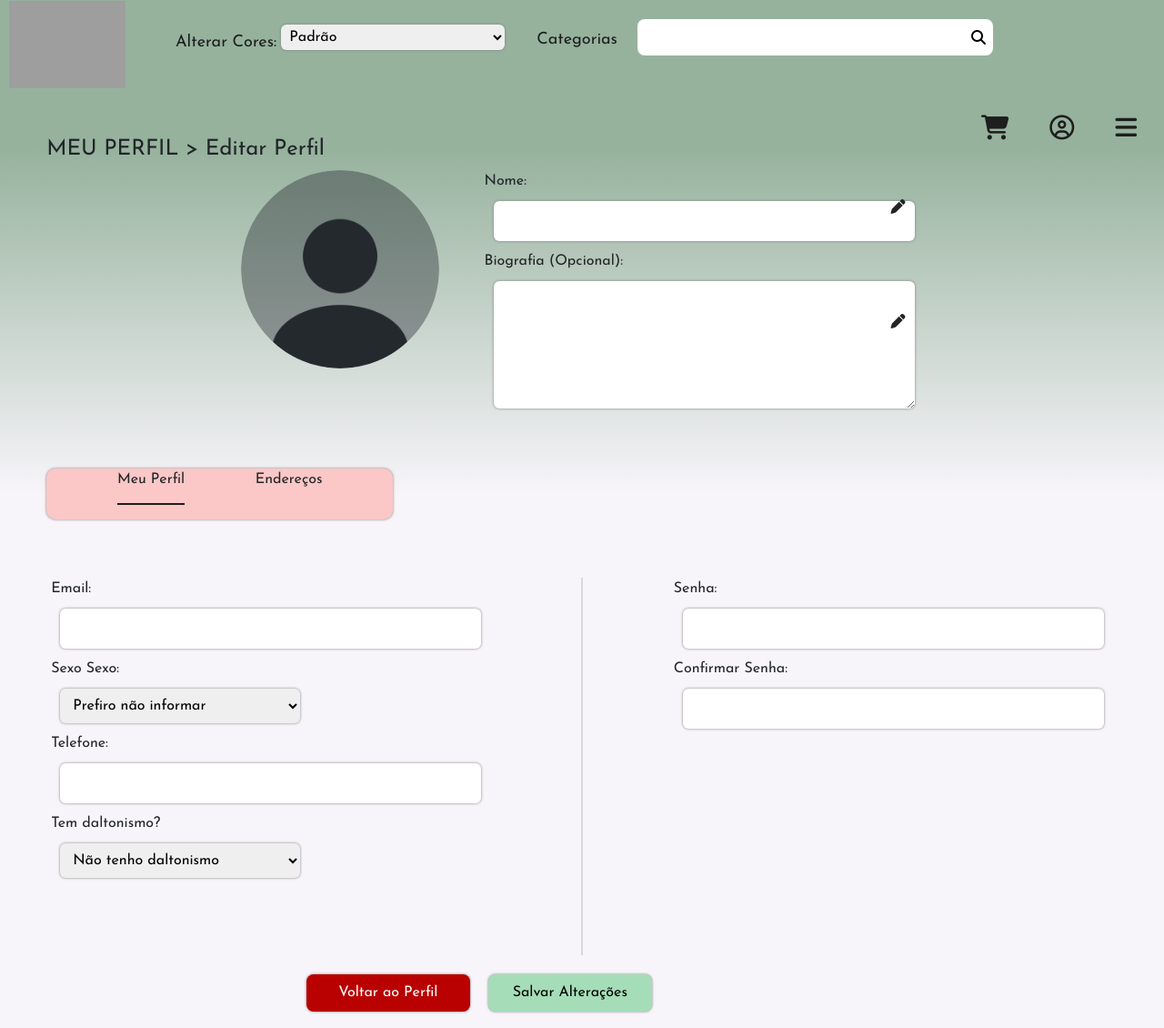
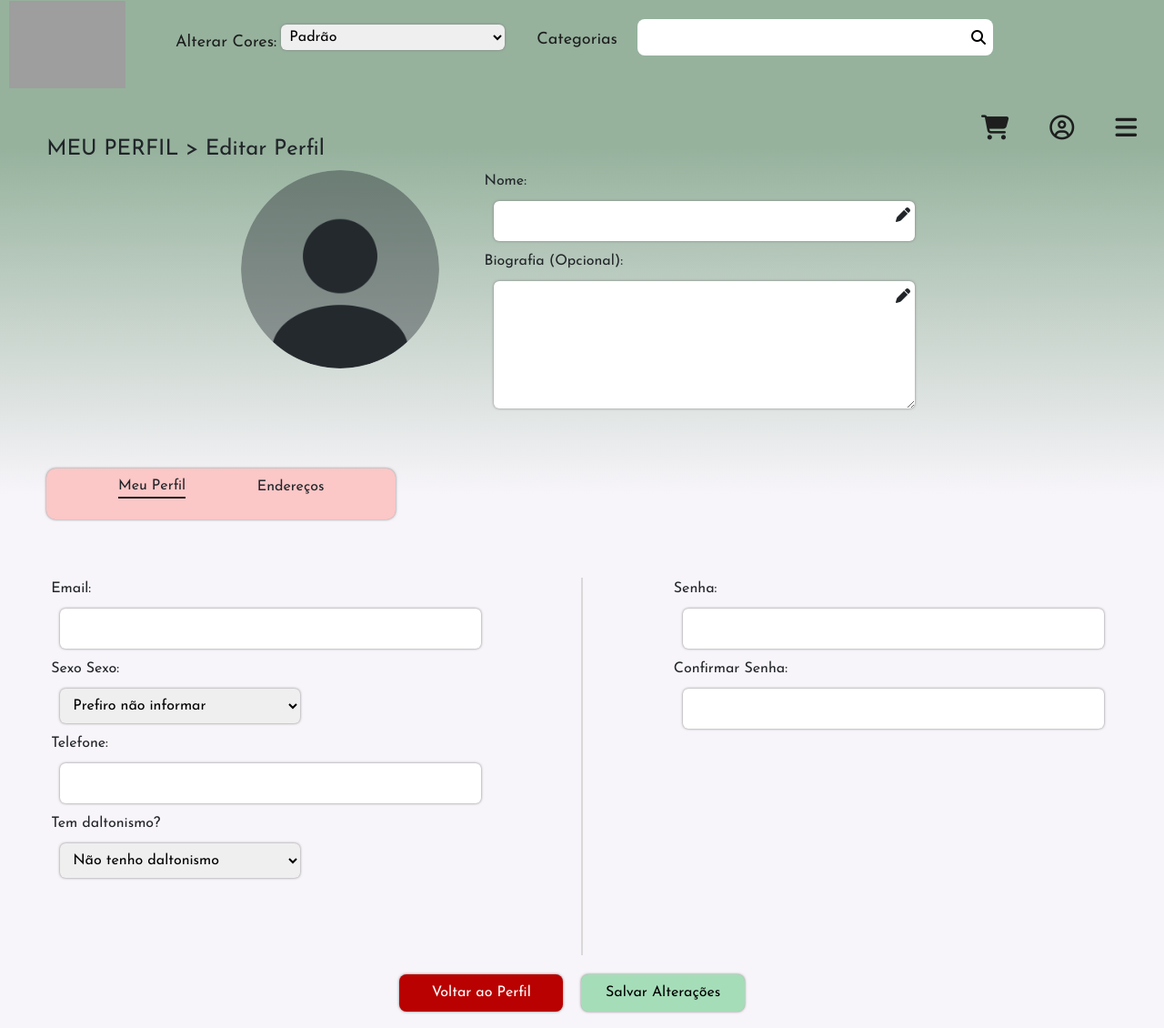
Before and after one commit to osakirii/bookersgalaxy_src, a PHP site: page /perfil/editarPerfil.php in a window 1280 px wide. Shown: the whole page at 91% size. Run offline with PHP 8.4, Linux system fonts and the light colour scheme; data comes from the database, SQL or seed files in the repository; data that the repository does not hold is empty; some libraries are stand-ins or nearby versions; some web fonts are replaced; grey boxes are pictures that could not be loaded.

Commit message:
pogchamp

```diff
--- a/compra/log.txt
+++ b/compra/log.txt
@@ -91,3 +91,5 @@ Requisição recebida: []
 Requisição recebida: []
 Requisição recebida: []
 Requisição recebida: []
+Requisição recebida: []
+Requisição recebida: []
--- a/css/carrinho.css
+++ b/css/carrinho.css
@@ -161,7 +161,7 @@ div.acoes{
 }
 
 .empty-cart p {
-    color: #666;
+    color: #000000;
 }
 
 .home-button {
--- a/css/perfil.css
+++ b/css/perfil.css
@@ -89,17 +89,20 @@ img{
 
 #editarPerfil i{
     position: absolute;
-    right: 20px;
-    top: 32px;
-}
+    right: 3%;
+    top: 15%;
 
-#editarPerfil i#dois{
-    top: 158px;
+        &#dois{
+            top: 48%;
+        }
 }
 
 #mudarEdit{
-    width: 381px;
-    height: 7vh;
+    display: flex;
+    align-items: center;
+    justify-content: space-evenly;
+    width: 30vw;
+    height: 7%;
     border-radius: 10px;
     box-shadow: 0 0 3px #7e7c7c;
     display: flex;
@@ -109,11 +112,10 @@ img{
 
 #mudarEdit p{
     cursor: pointer;
-}
 
-#mudarEdit p.active{
-    border-bottom: 2px solid #1D1E1D;
-    padding-bottom: 27px;
+    &.active{
+        border-bottom: 2px solid #1D1E1D;
+    }
 }
 
 #editarUsuario{
@@ -176,7 +178,7 @@ img{
 }
 
 #botoesEditar{
-    width: 52vw;
+    width: 60vw;
     position: relative;
 }
 
--- a/perfil/editarPerfil.php
+++ b/perfil/editarPerfil.php
@@ -69,6 +69,7 @@
                         <!-- Formulário "Endereços" sem a classe active inicialmente -->
                         <form action="" class="form-enderecos">
                             <div>
+                                <h4>Endereço Principal</h4>
                                 <label>Endereço/Rua:</label>
                                 <input type="text" id="logradouro_principal" name="logradouro_principal">
                                 <label>N°:</label>
@@ -76,7 +77,6 @@
                                 Cidade e Estado: <input type="text" id="cidade_estado_principal" name="cidade_estado_principal">
                                 CEP: <input type="text" id="cep_principal" name="cep_principal">
                                 <span>
-                                    <i class="fas fa-plus" style="font-size: 20px;"></i>Adicionar mais endereços
                                 </span>
                             </div>
                             <div class="linha"></div>
@@ -89,7 +89,6 @@
                                 Cidade e Estado: <input type="text" id="cidade_estado_principal" name="cidade_estado_principal">
                                 CEP: <input type="text" id="cep_principal" name="cep_principal">
                                 <span>
-                                    <i class="fas fa-plus" style="font-size: 20px;"></i>Adicionar mais endereços
                                 </span>
                             </div>
                         </form>
```
Also changed, not shown: css/Login_NvConta.css (+1 -6 lines).
